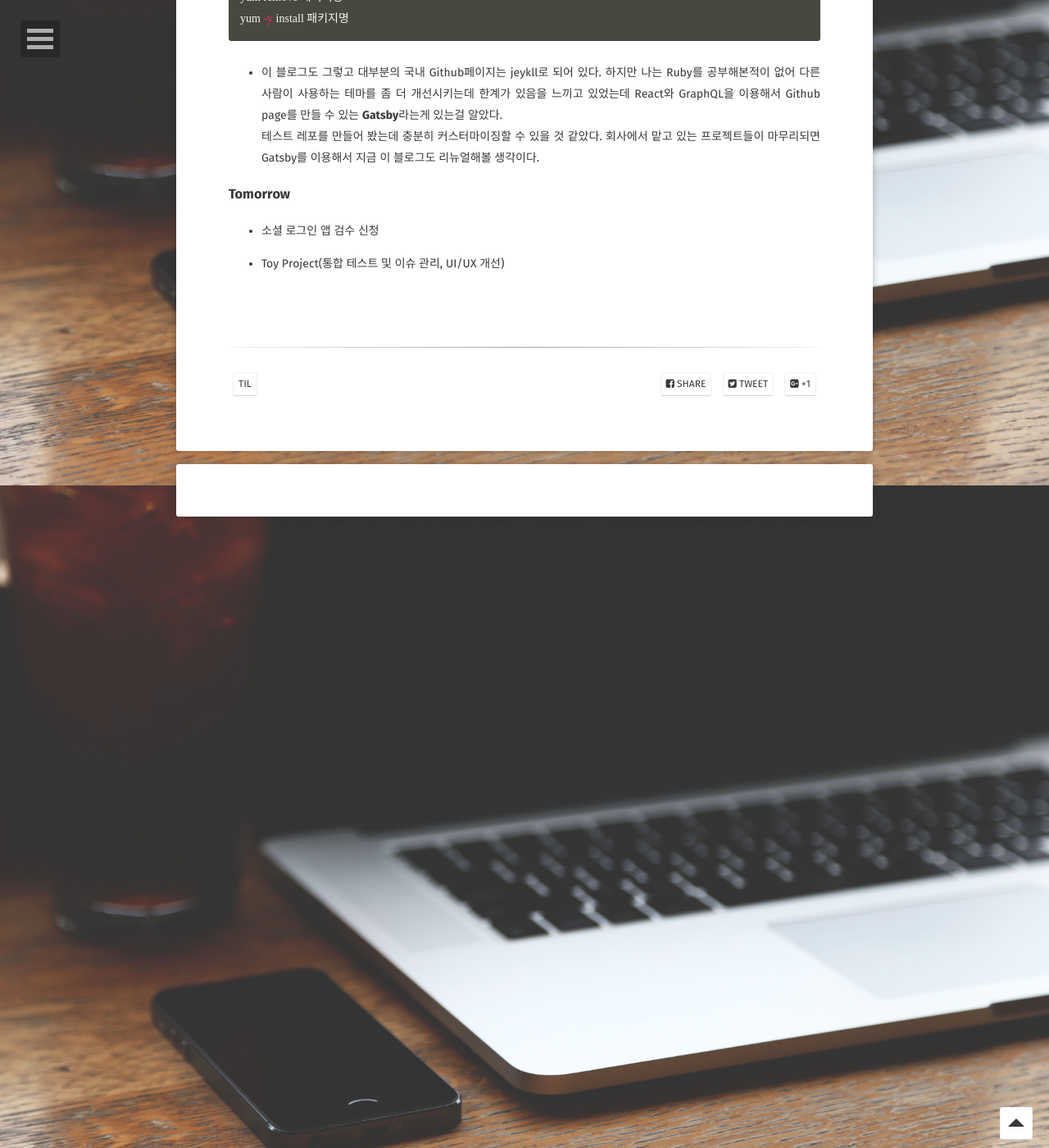
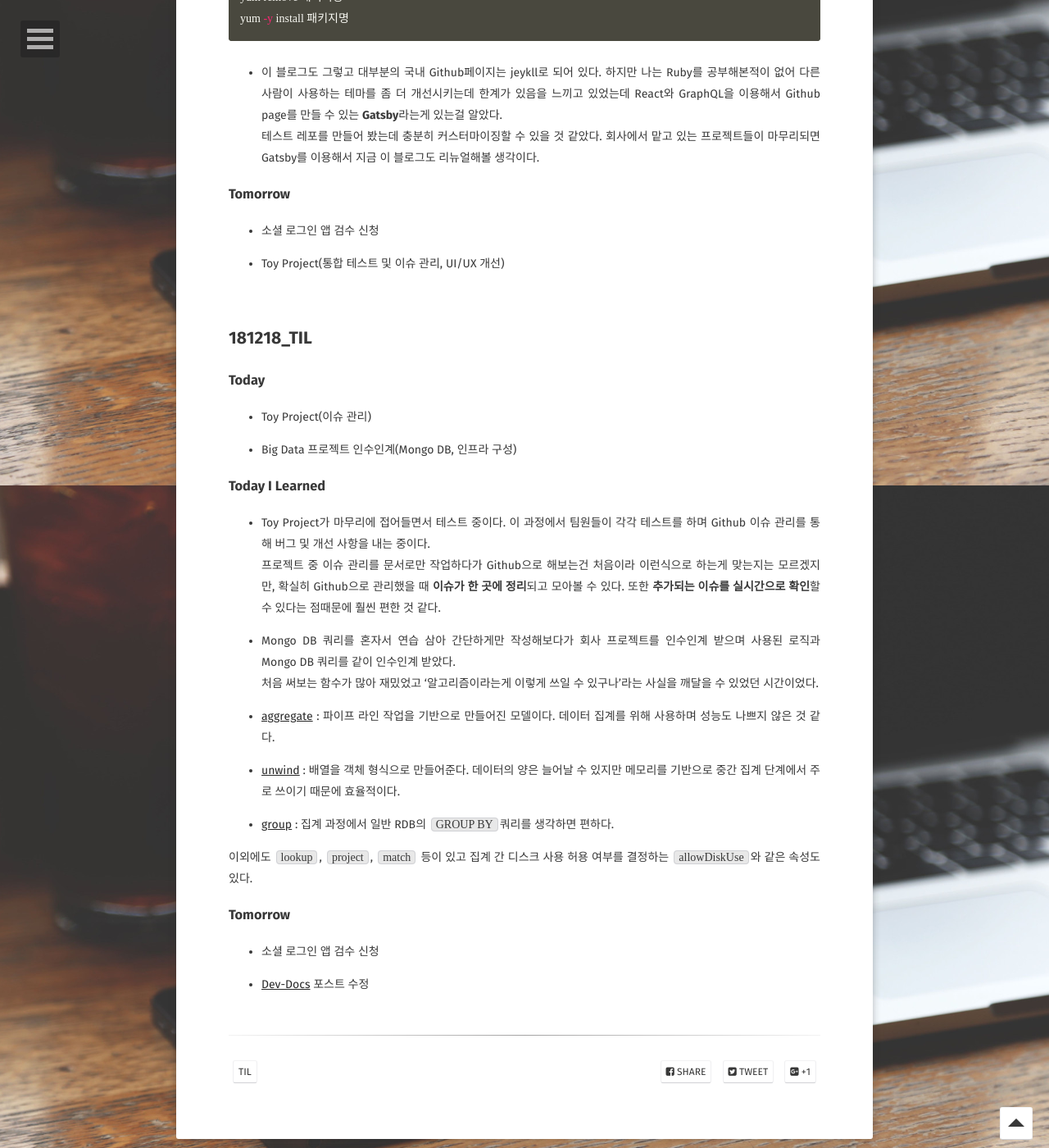
Before and after one commit to BKJang/DEVLOG, a Jekyll site: the page built from _posts/TIL/2018-12-17-TIL181217.md, in a window 1280 px wide and 1400 px high, scrolled down 1208 px. Shown: the whole window at 82% size. Built offline with Jekyll 4.4.1, drawn with Linux system fonts in a browser that asks for light colours; some web fonts are replaced; comment, search, counter and statistics services are not loaded; some of the changed text lies outside the part shown.

Commit message:
Update 2018-12-17-TIL181217(181218_TIL)

```diff
--- a/_posts/TIL/2018-12-17-TIL181217.md
+++ b/_posts/TIL/2018-12-17-TIL181217.md
@@ -41,3 +41,32 @@
 - Toy Project(통합 테스트 및 이슈 관리, UI/UX 개선)
 
 <br/>
+
+## 181218_TIL
+
+### Today
+
+- Toy Project(이슈 관리)
+
+- Big Data 프로젝트 인수인계(Mongo DB, 인프라 구성)
+
+### Today I Learned
+
+- Toy Project가 마무리에 접어들면서 테스트 중이다. 이 과정에서 팀원들이 각각 테스트를 하며 Github 이슈 관리를 통해 버그 및 개선 사항을 내는 중이다.<br/> 프로젝트 중 이슈 관리를 문서로만 작업하다가 Github으로 해보는건 처음이라 이런식으로 하는게 맞는지는 모르겠지만, 확실히 Github으로 관리했을 때 **이슈가 한 곳에 정리**되고 모아볼 수 있다. 또한 **추가되는 이슈를 실시간으로 확인**할 수 있다는 점때문에 훨씬 편한 것 같다.
+
+- Mongo DB 쿼리를 혼자서 연습 삼아 간단하게만 작성해보다가 회사 프로젝트를 인수인계 받으며 사용된 로직과 Mongo DB 쿼리를 같이 인수인계 받았다. <br/>처음 써보는 함수가 많아 재밌었고 '알고리즘이라는게 이렇게 쓰일 수 있구나'라는 사실을 깨달을 수 있었던 시간이었다.
+
+* [aggregate](https://docs.mongodb.com/manual/aggregation/) : 파이프 라인 작업을 기반으로 만들어진 모델이다. 데이터 집계를 위해 사용하며 성능도 나쁘지 않은 것 같다.
+
+* [unwind](https://docs.mongodb.com/manual/reference/operator/aggregation/unwind/) : 배열을 객체 형식으로 만들어준다. 데이터의 양은 늘어날 수 있지만 메모리를 기반으로 중간 집계 단계에서 주로 쓰이기 때문에 효율적이다.
+
+* [group](https://docs.mongodb.com/manual/reference/operator/aggregation/group/) : 집계 과정에서 일반 RDB의 `GROUP BY`쿼리를 생각하면 편하다.
+
+이외에도 `lookup`, `project`, `match` 등이 있고 집계 간 디스크 사용 허용 여부를 결정하는 `allowDiskUse`와 같은 속성도 있다.
+
+
+### Tomorrow
+
+- 소셜 로그인 앱 검수 신청
+
+- [Dev-Docs](https://github.com/Im-D/Dev-Docs) 포스트 수정
```
